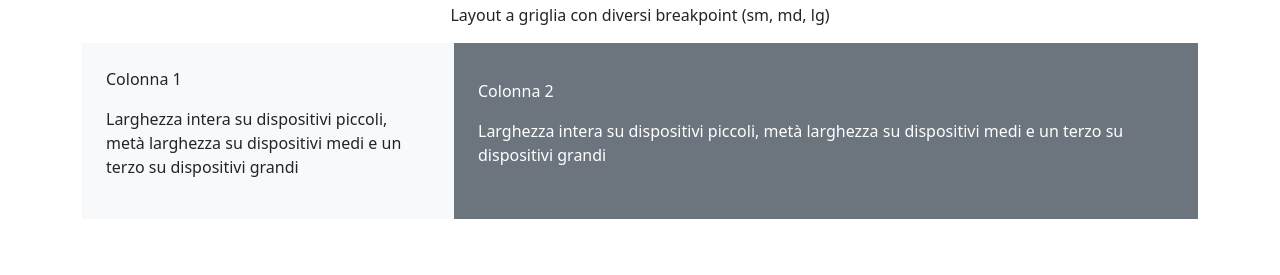
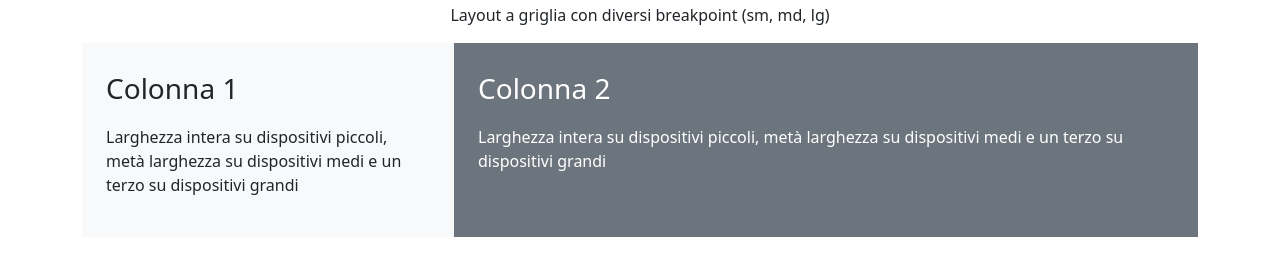
Before and after one commit to lorenzoferrante97/htmlcss-bootstrap-layout, a plain HTML site: page index.html in a window 1280 px wide. Shown: the part 53-328 px from the top of the page. Drawn offline with nearby package versions, Linux system fonts and the light colour scheme.

Commit message:
style: text style + fix alignment

```diff
--- a/index.html
+++ b/index.html
@@ -18,12 +18,12 @@
         </header>
         <main class="container-sm container-fluid text-start">
             <section class="row row-cols-1 row-cols-md-2">
-                <div class="col-lg-4 bg-body-tertiary p-4 d-flex flex-column justify-content-center">
-                    <p>Colonna 1</p>
+                <div class="col-lg-4 bg-body-tertiary p-4 d-flex flex-column">
+                    <p class="fs-3 fw-medium">Colonna 1</p>
                     <p>Larghezza intera su dispositivi piccoli, metà larghezza su dispositivi medi e un terzo su dispositivi grandi</p>
                 </div>
-                <div class="col-lg-8 bg-secondary text-white p-4 d-flex flex-column justify-content-center">
-                    <p>Colonna 2</p>
+                <div class="col-lg-8 bg-secondary text-white p-4 d-flex flex-column">
+                    <p class="fs-3 fw-medium">Colonna 2</p>
                     <p>Larghezza intera su dispositivi piccoli, metà larghezza su dispositivi medi e un terzo su dispositivi grandi</p>
                 </div>
             </section>
```
